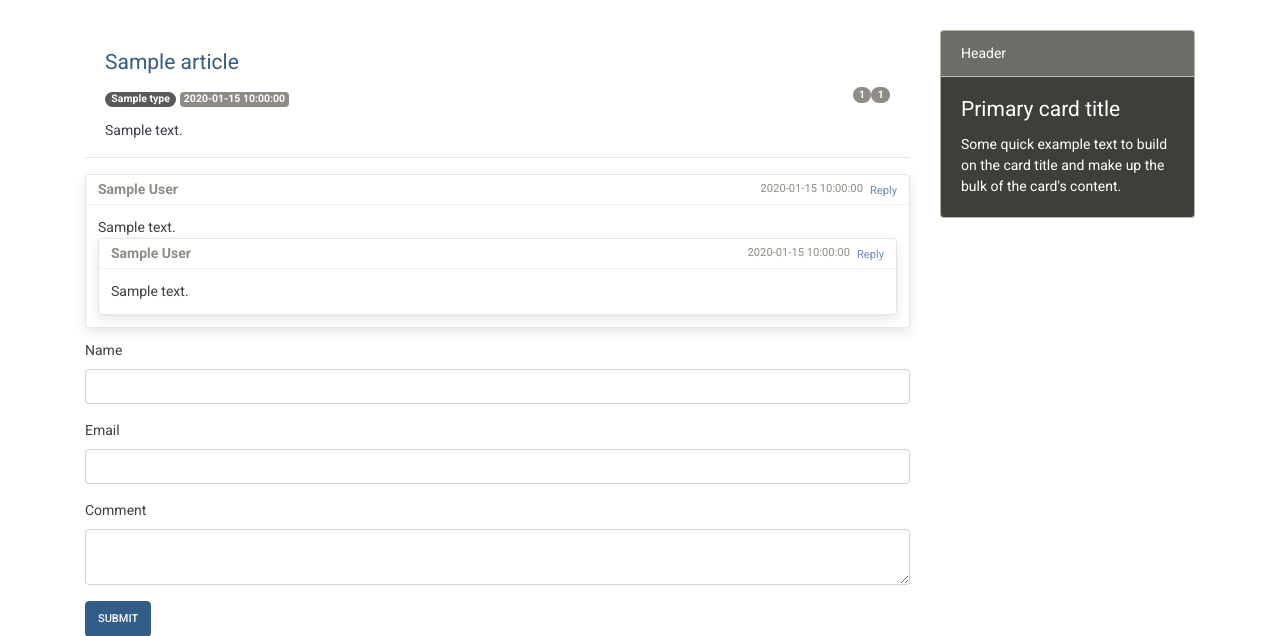
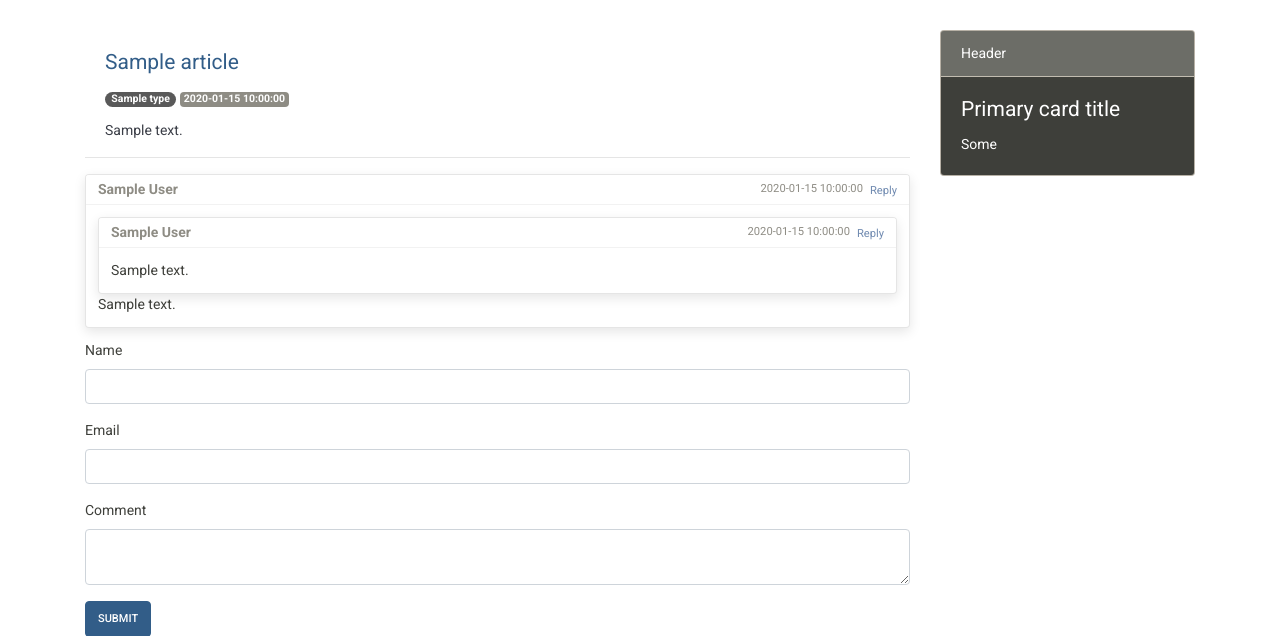
Before and after one commit to ChiaSang/MyBlog, a Flask app: page /post/1 in a window 1280 px wide. Shown: the part 54-690 px from the top of the page. Run offline with Flask 2, Linux system fonts and the light colour scheme; tables that the repository leaves empty hold one stand-in row (values such as "Sample post"); some libraries are stand-ins or nearby versions.

Commit message:
删除不需要的点赞，点击HTML代码

```diff
--- a/templates/article/post.html
+++ b/templates/article/post.html
@@ -2,12 +2,10 @@
 {% from 'bootstrap/form.html' import render_form, render_field %}
 {% from 'bootstrap/utils.html' import render_messages %}
 {% from 'bootstrap/pagination.html' import render_pager, render_pagination %}
-{% block title %}
-    <title>{{ post.title }}</title>
-{% endblock %}
+{% block title %}<title>{{ post.title }}</title>{% endblock %}
 {% block app_content %}
+
     <div class="row">
-
         <div class="col-md-9">
             {{ render_messages() }}
             {% if post %}
@@ -15,14 +13,7 @@
                     <h4 class="card-title text-primary">{{ post.title }}</h4>
                     <div id="card-sub-info">
                         <span class="badge badge-pill" id="card-badge-pill">{{ post.article_type.type_name }}</span>
-                        {#                        <small class="text-muted form-control-sm">{{ post.timestamp }}</small>#}
                         <span class="badge badge-secondary">{{ post.timestamp }}</span>
-                        <span class="badge badge-pill badge-secondary" style="display: block;float: right">
-                        {{ post.click_num }}
-                        </span>
-                        <span class="badge badge-pill badge-secondary" style="display: block;float: right">
-                            {{ post.love_num }}
-                        </span>
                     </div>
                     <p>{{ post.content }}</p>
                 </div>
@@ -38,7 +29,7 @@
                                 <a href="{{ url_for('article.reply_comment', comment_id=comment.id) }}"><small>Reply</small></a>
                             </div>
                             <div class="toast-body">
-                                {{ comment.comment }}
+
                                 {% if comment.replied %}
 
                                     <div class="toast show" role="alert" aria-live="assertive" aria-atomic="true">
@@ -53,13 +44,15 @@
                                     </div>
 
                                 {% else %}
+                                {% endif %}
 
-                                {% endif %}
+                                {{ comment.comment }}
+
                             </div>
                         </div>
                     {% endfor %}
                 {% endif %}
-
+                {{ render_messages() }}
                 {{ render_form(form) }}
 
                 {{ render_pagination(pagination, fragment='#submit') }}
@@ -73,22 +66,16 @@
 
 
         </div>
-
         <div class="col-md-3">
             <div class="card text-white bg-primary mb-3">
                 <div class="card-header">Header</div>
                 <div class="card-body">
                     <h4 class="card-title">Primary card title</h4>
-                    <p class="card-text">Some quick example text to build on the card title and make up the bulk of
-                        the
-                        card's content.</p>
+                    <p class="card-text">Some </p>
                 </div>
             </div>
 
         </div>
-
     </div>
 
-
-
 {% endblock %}
```
